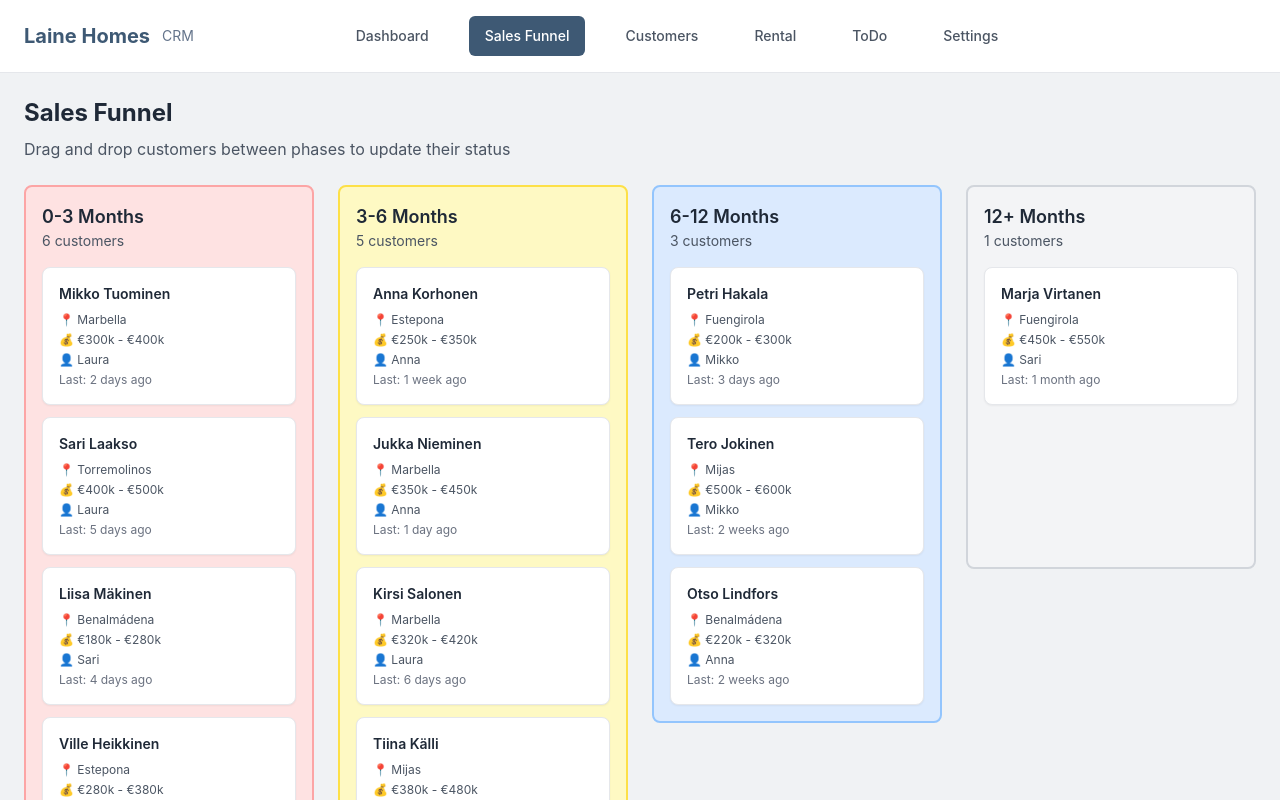
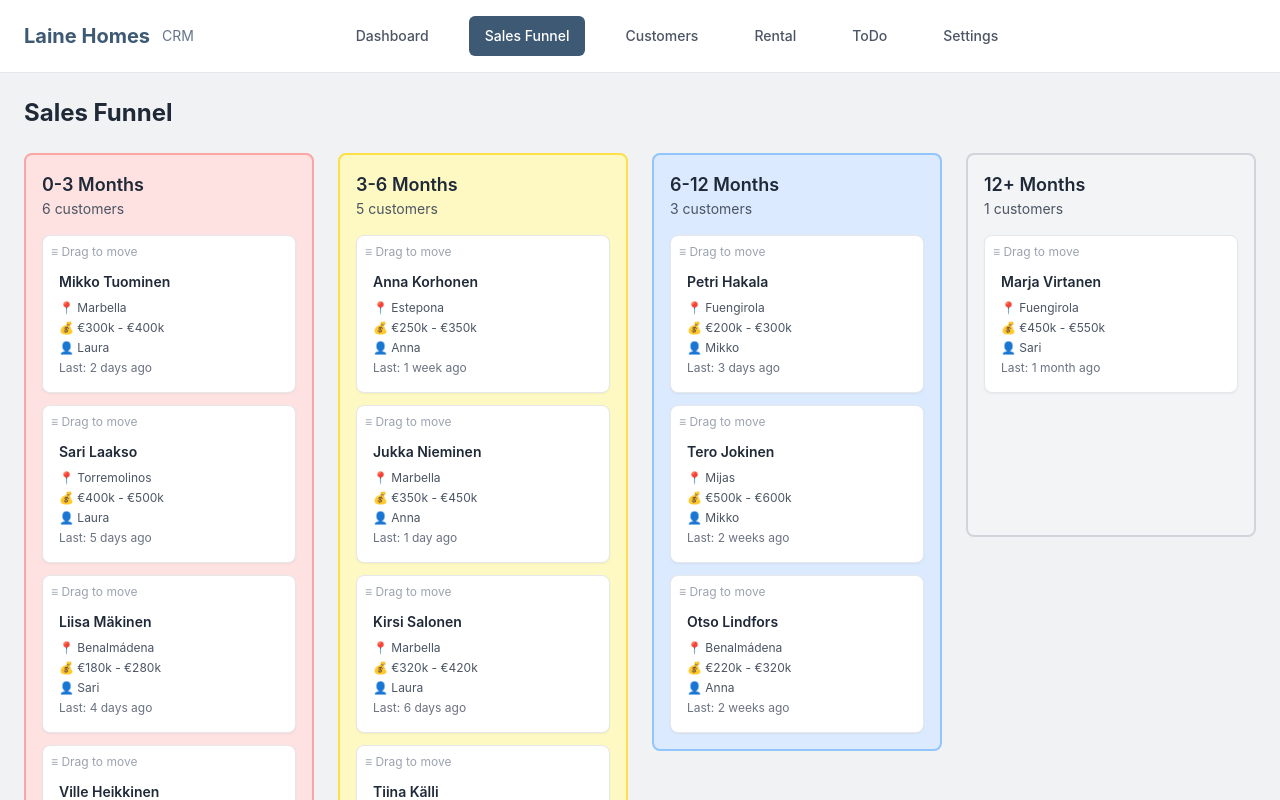
Before and after one commit to Aihu-Agency/laine-crm-insight, a React (Vite) app: page /sales-funnel in a window 1280 px wide. Shown: the top 800 px of the page. Built offline with nearby package versions, Linux system fonts and the light colour scheme.

Commit message:
Add customer view link
Update sales funnel view to link customer cards to customer view and remove placeholder text.

```diff
--- a/src/pages/SalesFunnel.tsx
+++ b/src/pages/SalesFunnel.tsx
@@ -37,16 +37,22 @@ const CustomerCard = ({ customer, isDragging = false }: { customer: Customer; is
     opacity: isDragging ? 0.5 : 1,
   };
 
+  const handleClick = (e: React.MouseEvent) => {
+    e.stopPropagation();
+    navigate(`/customers/${customer.id}`);
+  };
+
   return (
     <Card
       ref={setNodeRef}
       style={style}
       {...attributes}
-      {...listeners}
       className="mb-3 cursor-pointer hover:shadow-md transition-all duration-200 bg-white border border-gray-200"
-      onClick={() => navigate(`/customers/${customer.id}`)}
     >
-      <CardContent className="p-4">
+      <div {...listeners} className="p-2 cursor-grab active:cursor-grabbing">
+        <div className="text-xs text-gray-400 mb-1">≡ Drag to move</div>
+      </div>
+      <CardContent className="p-4 pt-0" onClick={handleClick}>
         <div className="space-y-2">
           <h3 className="font-semibold text-gray-800 text-sm">{customer.fullName}</h3>
           <div className="text-xs text-gray-600 space-y-1">
@@ -290,8 +296,7 @@ const SalesFunnel = ({ onLogout }: SalesFunnelProps) => {
 
       <div className="container mx-auto p-6">
         <div className="mb-6">
-          <h1 className="text-2xl font-bold text-gray-800 mb-2">Sales Funnel</h1>
-          <p className="text-gray-600">Drag and drop customers between phases to update their status</p>
+          <h1 className="text-2xl font-bold text-gray-800">Sales Funnel</h1>
         </div>
 
         <DndContext
```
